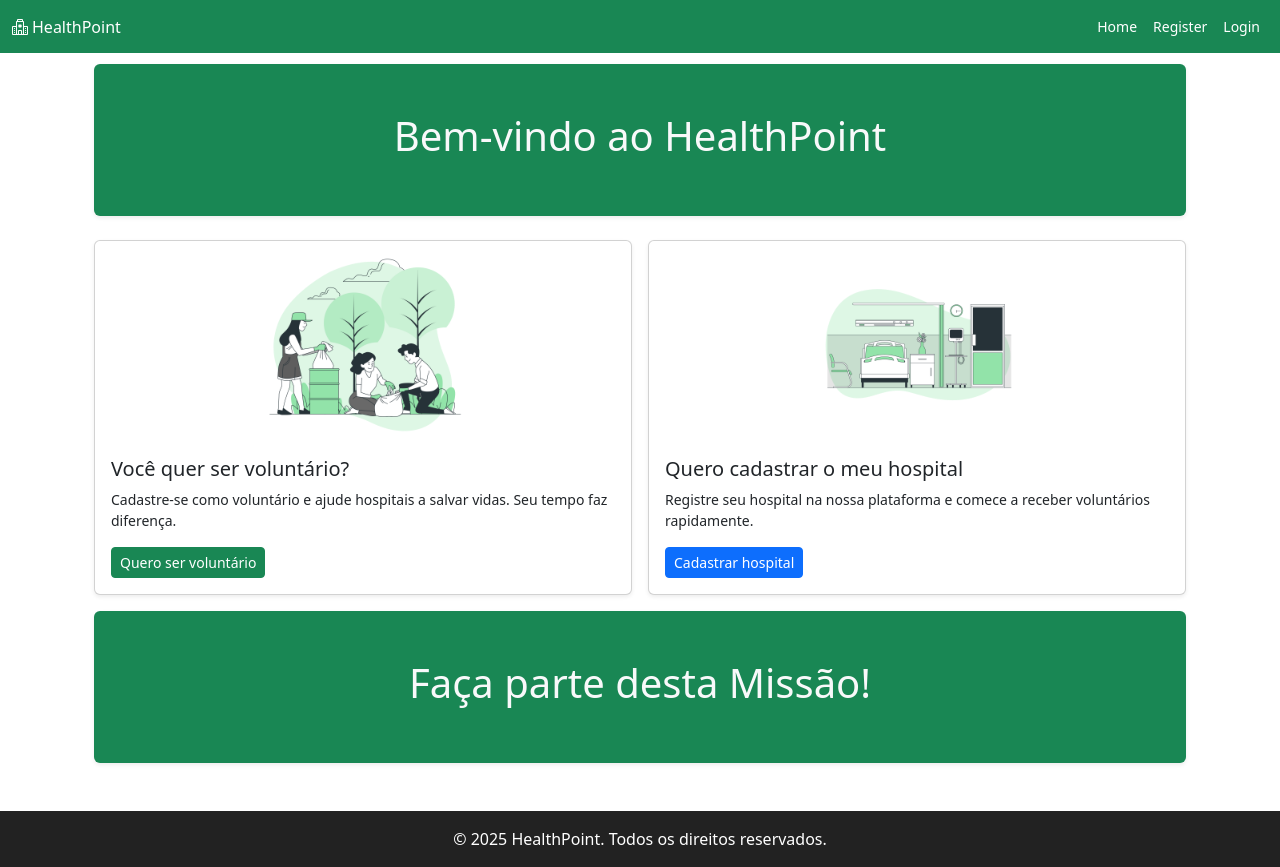
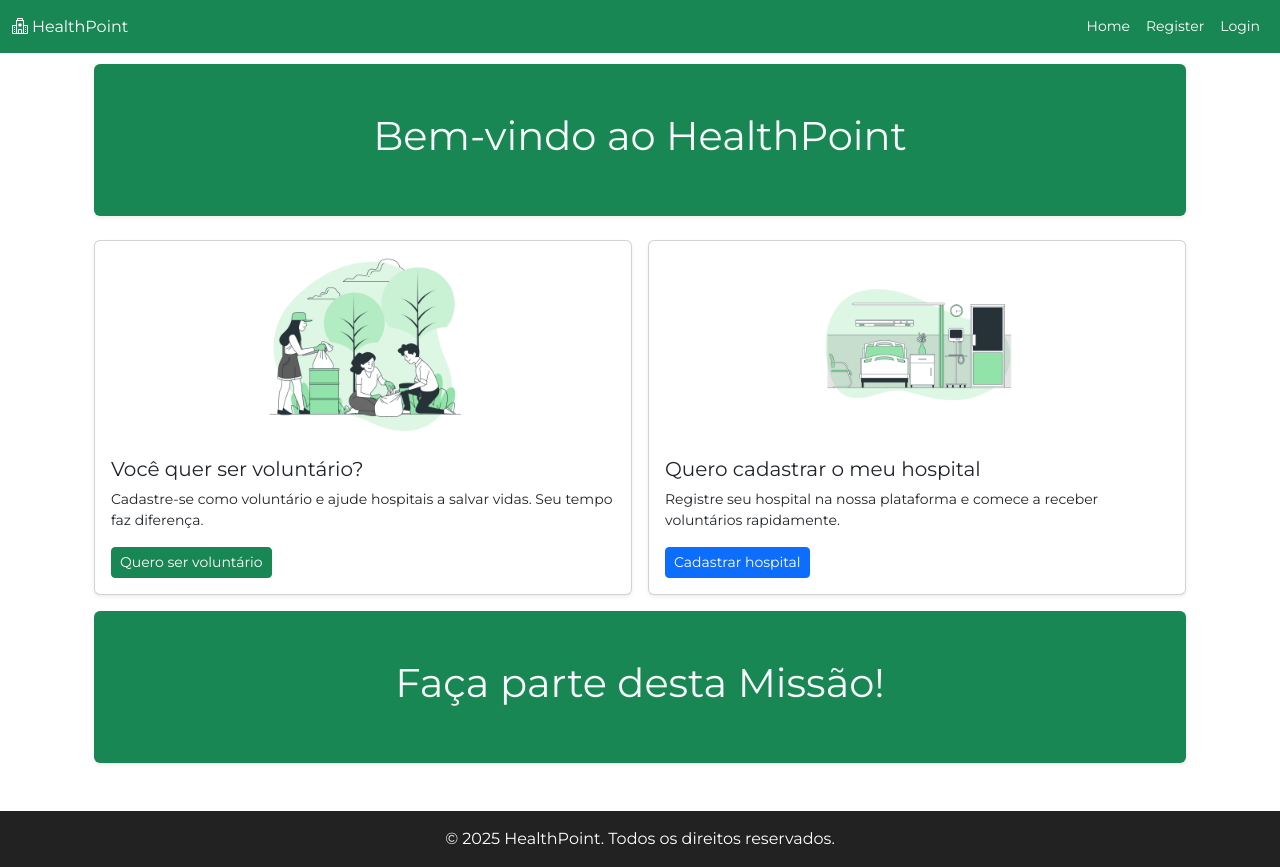
Before and after one commit to juancoutinhoflooxmongagua/HealthPoint-Frontend, a React (Create React App) app: page / in a window 1280 px wide. Built offline with nearby package versions, Linux system fonts and the light colour scheme.

Commit message:
feat: change Font for Montserrat

```diff
--- a/public/index.html
+++ b/public/index.html
@@ -5,6 +5,9 @@
     <link rel="icon" href="%PUBLIC_URL%/favicon.ico" />
     <meta name="viewport" content="width=device-width, initial-scale=1" />
     <meta name="theme-color" content="#000000" />
+    <!-- Dentro do <head> -->
+    <link href="https://fonts.googleapis.com/css2?family=Montserrat:wght@400;600&display=swap" rel="stylesheet">
+
     <meta
       name="description"
       content="Web site created using create-react-app"
--- a/src/App.jsx
+++ b/src/App.jsx
@@ -3,6 +3,7 @@
 
 import 'bootstrap/dist/css/bootstrap.min.css';
 import 'bootstrap-icons/font/bootstrap-icons.css';
+import '../src/Assets/Css/index.css'
 
 import Nav from "./Views/Components/Nav";
 import Register from "./Views/Main/Register";
--- /dev/null
+++ b/src/Assets/Css/index.css
@@ -0,0 +1,3 @@
+body {
+    font-family: 'Montserrat', sans-serif;
+}
```
